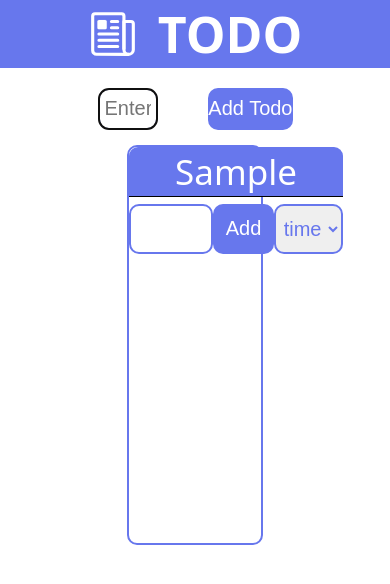
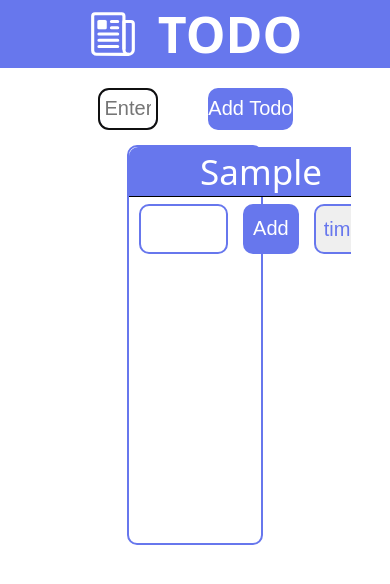
Before and after one commit to SourovKH/projects, a website: page todo/index.html in a window 390 px wide. Both pictures are taken after typing "Sample" into the empty fields and a click on the button "Add Todo". Drawn offline with nearby package versions, Linux system fonts and the light colour scheme.

Commit message:
apply responsiveness

```diff
--- a/todo/style.css
+++ b/todo/style.css
@@ -96,9 +96,11 @@ header {
 #task-input-area {
   width: 100%;
   height: 50px;
+  padding: 0px 10px;
   margin-bottom: 10px;
   display: flex;
-  justify-content: space-around;
+  justify-content: center;
+  gap: 15px;
 }
 
 .sort-options {
@@ -171,3 +173,10 @@ header {
   color: var(--theme-color);
   border: 2px solid var(--theme-color);
 }
+
+
+@media screen and (orientation: portrait) {
+  .close-button {
+    visibility: visible;
+  }
+}
```
